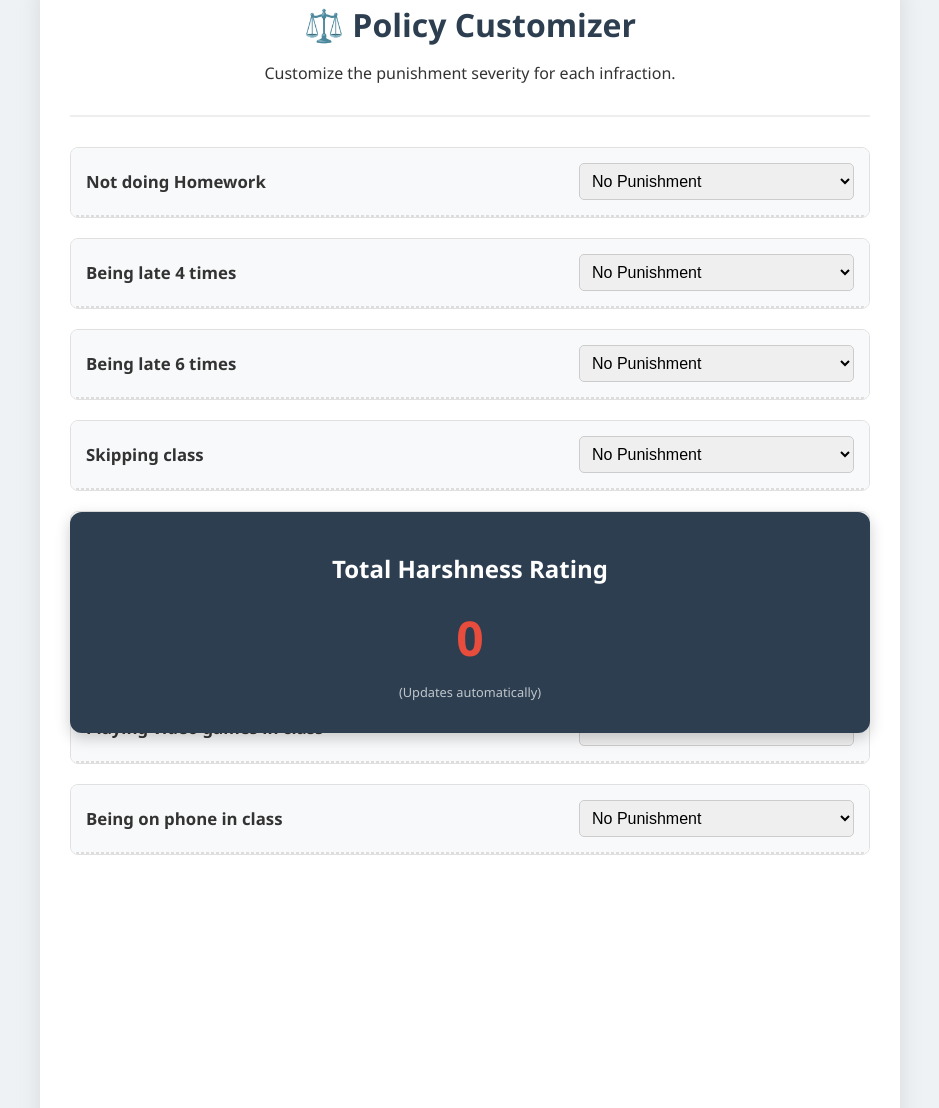
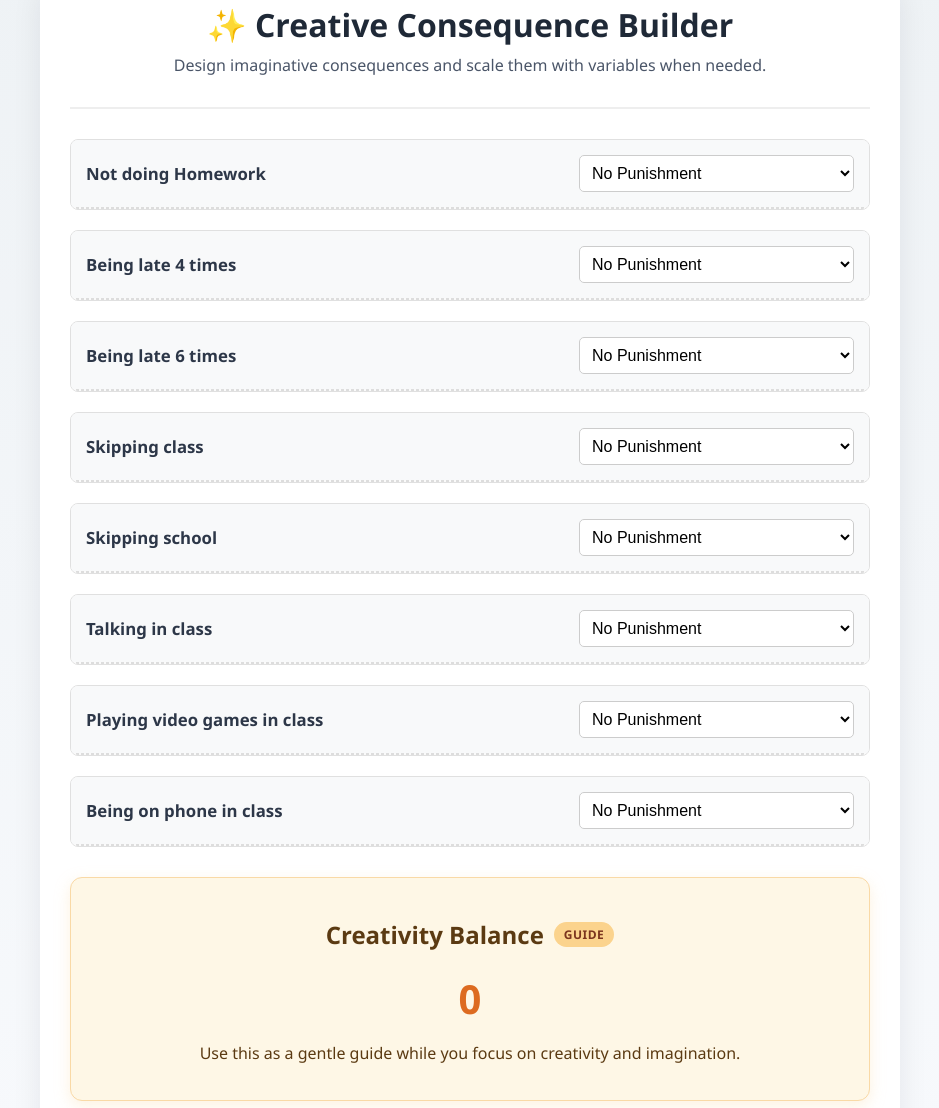
Before and after one commit to egga22/SchoolPunishmentCreatorRetro, a plain HTML site: page index.html in a window 1280 px wide. Shown: the part 47-1155 px from the top of the page, without its empty margins (170-1109 px from the left). Drawn offline with Linux system fonts and the light colour scheme.

Commit message:
Enhance UI and add variable scaling

```diff
--- a/config.js
+++ b/config.js
@@ -29,7 +29,7 @@ const AppConfig = {
 
         // Homework Calculation Settings
         homework: {
-            pointsperMinute: 0.5 // 30 mins = 15 points
+            pointsPerMinute: 0.5 // 30 mins = 15 points
         }
     }
 };
--- a/index.html
+++ b/index.html
@@ -3,24 +3,27 @@
 <head>
     <meta charset="UTF-8">
     <meta name="viewport" content="width=device-width, initial-scale=1.0">
-    <title>Advanced Policy Customizer</title>
+    <title>Creative Consequence Builder</title>
     <link rel="stylesheet" href="style.css">
 </head>
 <body>
 
     <div class="container">
         <header>
-            <h1>⚖️ Policy Customizer</h1>
-            <p>Customize the punishment severity for each infraction.</p>
+            <h1>✨ Creative Consequence Builder</h1>
+            <p>Design imaginative consequences and scale them with variables when needed.</p>
         </header>
 
         <div id="behavior-list">
             </div>
 
-        <div class="score-card">
-            <h2>Total Harshness Rating</h2>
+        <div class="score-card" aria-live="polite">
+            <div class="score-header">
+                <h2>Creativity Balance</h2>
+                <span class="score-badge">Guide</span>
+            </div>
             <div id="rating-display">0</div>
-            <p style="font-size: 0.8rem; opacity: 0.7;">(Updates automatically)</p>
+            <p>Use this as a gentle guide while you focus on creativity and imagination.</p>
         </div>
     </div>
 
--- a/script.js
+++ b/script.js
@@ -42,9 +42,25 @@ document.addEventListener('DOMContentLoaded', () => {
 
             <div class="settings-panel panel-homework" id="panel-homework-${id}">
                 <div class="control-group">
-                    <label>⏱ Time to complete: <span id="hw-val-${id}">30</span> mins</label>
+                    <label>⏱ Minutes per unit: <span id="hw-val-${id}">30</span> mins</label>
                     <input type="range" class="hw-slider" min="5" max="180" step="5" value="30"
                         oninput="document.getElementById('hw-val-${id}').innerText = this.value">
+                </div>
+                <div class="control-group">
+                    <label>🧮 Variables (scale the minutes)</label>
+                    <div class="variable-controls">
+                        <label>
+                            Multiplier: <span id="hw-mult-val-${id}">1.00</span>
+                            <input type="number" class="hw-var-multiplier" min="0" step="0.05" value="1"
+                                oninput="document.getElementById('hw-mult-val-${id}').innerText = Number(this.value || 0).toFixed(2)">
+                        </label>
+                        <label>
+                            Variable value: <span id="hw-var-val-${id}">1</span>
+                            <input type="number" class="hw-var-value" min="0" step="1" value="1"
+                                oninput="document.getElementById('hw-var-val-${id}').innerText = this.value || 0">
+                        </label>
+                    </div>
+                    <small>Example: set multiplier to 1.25 and variable value to missed minutes.</small>
                 </div>
             </div>
 
@@ -63,6 +79,23 @@ document.addEventListener('DOMContentLoaded', () => {
                     <label>⏳ Duration per session: <span id="dur-val-${id}">1.0</span> hours</label>
                     <input type="range" class="det-duration" min="0.5" max="5.0" step="0.5" value="1.0"
                         oninput="document.getElementById('dur-val-${id}').innerText = this.value">
+                </div>
+
+                <div class="control-group">
+                    <label>🧮 Variables (scale the hours)</label>
+                    <div class="variable-controls">
+                        <label>
+                            Multiplier: <span id="det-mult-val-${id}">1.00</span>
+                            <input type="number" class="det-var-multiplier" min="0" step="0.05" value="1"
+                                oninput="document.getElementById('det-mult-val-${id}').innerText = Number(this.value || 0).toFixed(2)">
+                        </label>
+                        <label>
+                            Variable value: <span id="det-var-val-${id}">1</span>
+                            <input type="number" class="det-var-value" min="0" step="1" value="1"
+                                oninput="document.getElementById('det-var-val-${id}').innerText = this.value || 0">
+                        </label>
+                    </div>
+                    <small>Scale the session length based on the situation.</small>
                 </div>
 
                 <div class="control-group">
@@ -108,12 +141,22 @@ document.addEventListener('DOMContentLoaded', () => {
             }
             else if (selection === 'custom_homework') {
                 // Get slider value
-                const minutes = parseInt(row.querySelector('.hw-slider').value);
-                totalScore += (minutes * AppConfig.math.homework.pointsPerMinute);
+                const minutesPerUnit = parseInt(row.querySelector('.hw-slider').value);
+                const variableMultiplierRaw = parseFloat(row.querySelector('.hw-var-multiplier').value);
+                const variableValueRaw = parseFloat(row.querySelector('.hw-var-value').value);
+                const variableMultiplier = Number.isNaN(variableMultiplierRaw) ? 1 : variableMultiplierRaw;
+                const variableValue = Number.isNaN(variableValueRaw) ? 1 : variableValueRaw;
+                const scaledMinutes = minutesPerUnit * variableMultiplier * variableValue;
+                totalScore += (scaledMinutes * AppConfig.math.homework.pointsPerMinute);
             }
             else if (selection === 'custom_detention') {
                 // 1. Base Duration & Recurrence
-                const duration = parseFloat(row.querySelector('.det-duration').value);
+                const baseDuration = parseFloat(row.querySelector('.det-duration').value);
+                const variableMultiplierRaw = parseFloat(row.querySelector('.det-var-multiplier').value);
+                const variableValueRaw = parseFloat(row.querySelector('.det-var-value').value);
+                const variableMultiplier = Number.isNaN(variableMultiplierRaw) ? 1 : variableMultiplierRaw;
+                const variableValue = Number.isNaN(variableValueRaw) ? 1 : variableValueRaw;
+                const duration = baseDuration * variableMultiplier * variableValue;
                 const recurringDays = parseInt(row.querySelector('.det-recurring').value);
                 let rowScore = 0;
 
--- a/style.css
+++ b/style.css
@@ -1,7 +1,7 @@
 body {
     font-family: 'Segoe UI', Tahoma, Geneva, Verdana, sans-serif;
-    background-color: #eef2f5;
-    color: #333;
+    background: linear-gradient(180deg, #eef2f5 0%, #f7f9fc 100%);
+    color: #2d3748;
     margin: 0;
     padding: 20px;
     display: flex;
@@ -14,7 +14,7 @@ body {
     max-width: 800px;
     padding: 30px;
     border-radius: 15px;
-    box-shadow: 0 10px 25px rgba(0,0,0,0.1);
+    box-shadow: 0 15px 30px rgba(15, 23, 42, 0.08);
 }
 
 header {
@@ -24,7 +24,11 @@ header {
     padding-bottom: 15px;
 }
 
-h1 { margin: 0; color: #2c3e50; }
+h1 { margin: 0; color: #1f2937; }
+header p {
+    margin-top: 8px;
+    color: #4a5568;
+}
 
 .behavior-item {
     background-color: #fff;
@@ -61,6 +65,7 @@ select {
     border: 1px solid #ccc;
     font-size: 1em;
     min-width: 200px;
+    background-color: #fff;
 }
 
 /* THE HIDDEN SETTINGS PANEL */
@@ -90,6 +95,11 @@ select {
     color: #555;
     font-weight: 600;
 }
+.control-group small {
+    display: block;
+    margin-top: 4px;
+    color: #6b7280;
+}
 
 .checkbox-group {
     display: flex;
@@ -104,22 +114,51 @@ select {
 input[type="range"] {
     width: 100%;
 }
+input[type="number"] {
+    width: 120px;
+    padding: 6px 8px;
+    border-radius: 6px;
+    border: 1px solid #cbd5f5;
+}
 
 .score-card {
-    position: sticky;
-    bottom: 20px;
-    background-color: #2c3e50;
-    color: white;
+    background: #fef7e6;
+    color: #5b3a12;
     padding: 20px;
     border-radius: 12px;
     text-align: center;
     margin-top: 30px;
-    box-shadow: 0 5px 15px rgba(0,0,0,0.2);
-    z-index: 100;
+    border: 1px solid #f9d9a6;
+    box-shadow: 0 5px 15px rgba(249, 217, 166, 0.35);
 }
 
 #rating-display {
-    font-size: 3em;
+    font-size: 2.5em;
     font-weight: 800;
-    color: #e74c3c;
+    color: #dd6b20;
 }
+
+.score-header {
+    display: flex;
+    align-items: center;
+    justify-content: center;
+    gap: 10px;
+}
+
+.score-badge {
+    background-color: #fbd38d;
+    color: #7b341e;
+    font-size: 0.75rem;
+    font-weight: 700;
+    padding: 4px 10px;
+    border-radius: 999px;
+    text-transform: uppercase;
+    letter-spacing: 0.04em;
+}
+
+.variable-controls {
+    display: flex;
+    flex-wrap: wrap;
+    gap: 12px;
+    align-items: center;
+}
```
